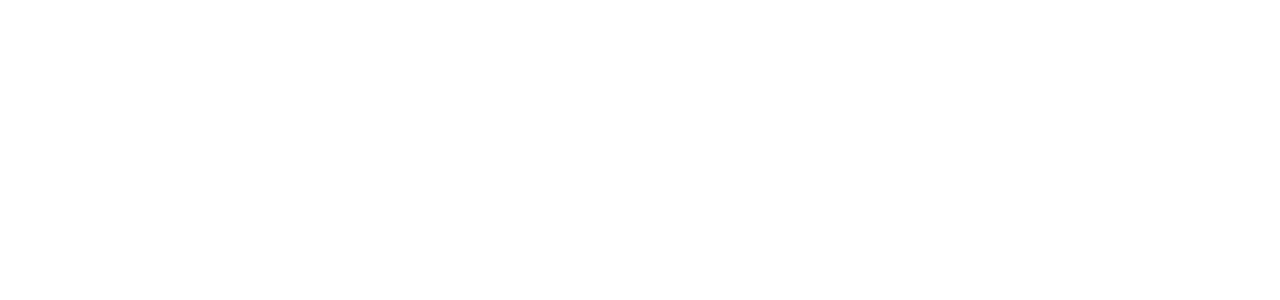
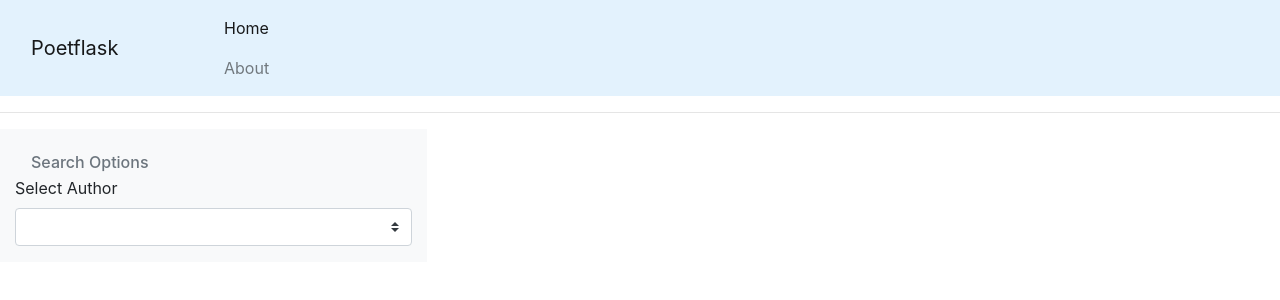
Before and after one commit to aschleg/poetflask, a Flask app: page / in a window 1280 px wide. Before the commit the part shown is empty. Shown: the top 300 px of the page. Run offline with Flask 2, Linux system fonts and the light colour scheme; lists and menus that the app fills with data are empty; some libraries are stand-ins or nearby versions.

Commit message:
commit changes

```diff
--- a/app/__init__.py
+++ b/app/__init__.py
@@ -5,6 +5,7 @@
 
 app = Flask(__name__)
 app.config.from_object(Config)
+
 db = SQLAlchemy(app)
 migrate = Migrate(app, db)
 
--- /dev/null
+++ b/app/templates/base.html
@@ -0,0 +1,31 @@
+<!DOCTYPE html>
+<html lang="en">
+    <head>
+        <!-- Required meta tags -->
+        <meta charset="utf-8">
+        <meta name="viewport" content="width=device-width, initial-scale=1, shrink-to-fit=no">
+
+        <!-- BootstrapCDN CSS -->
+        <link rel="stylesheet" href="https://stackpath.bootstrapcdn.com/bootstrap/4.1.1/css/bootstrap.min.css" integrity="sha384-WskhaSGFgHYWDcbwN70/dfYBj47jz9qbsMId/iRN3ewGhXQFZCSftd1LZCfmhktB" crossorigin="anonymous">
+
+        <title>{{ title }}</title>
+    </head>
+    <body>
+        <nav class="navbar navbar-light" style="background-color: #e3f2fd;">
+            <a class="navbar-brand col-sm-3 col-md-2 mr-0" href="#">Poetflask</a>
+            <ul class="navbar-nav mr-auto mt-2 mt-lg-0">
+                <li class="nav-item active">
+                    <a class="nav-link" href="#">Home <span class="sr-only">(current)</span></a>
+                </li>
+                <li class="nav-item">
+                    <a class="nav-link" href="#">About</a>
+                </li>
+            </ul>
+        </nav>
+
+        <hr>
+
+        {% block content %}{% endblock %}
+
+    </body>
+</html>
--- a/app/templates/index.html
+++ b/app/templates/index.html
@@ -1,10 +1,29 @@
-<!DOCTYPE html>
-<html lang="en">
-<head>
-    <meta charset="UTF-8">
-    <title>{{ title }}</title>
-</head>
-<body>
+{% extends "base.html" %}
 
-</body>
-</html>
+{% block content %}
+
+    <div class="container-fluid">
+        <div class="row">
+            <nav class="col-md-4 d-none d-md-block bg-light sidebar">
+                <div class="sidebar-sticky">
+                    <h6 class="sidebar-heading d-flex justify-content-between align-items-left px-3 mt-4 mb-1 text-muted">
+                        <span>Search Options</span>
+                    </h6>
+                    <form>
+                        <div class="form-group">
+                            <label for="authorSelect">Select Author</label>
+                            <select class="custom-select mr-sm-2" id="authorSelect">
+
+                            </select>
+                        </div>
+
+                    </form>
+                </div>
+            </nav>
+            <main role="main" class="col-md-7 ml-sm-auto col-lg-8 px-4">
+
+            </main>
+        </div>
+    </div>
+
+{% endblock %}
--- a/config.py
+++ b/config.py
@@ -5,5 +5,6 @@
 
 
 class Config(object):
+    SECRET_KEY = os.environ['POETFLASK_SECRET_KEY']
     SQLALCHEMY_DATABASE_URI = os.environ['POETFLASK_DATABASE_URI']
     SQLALCHEMY_TRACK_MODIFICATIONS = False
```
